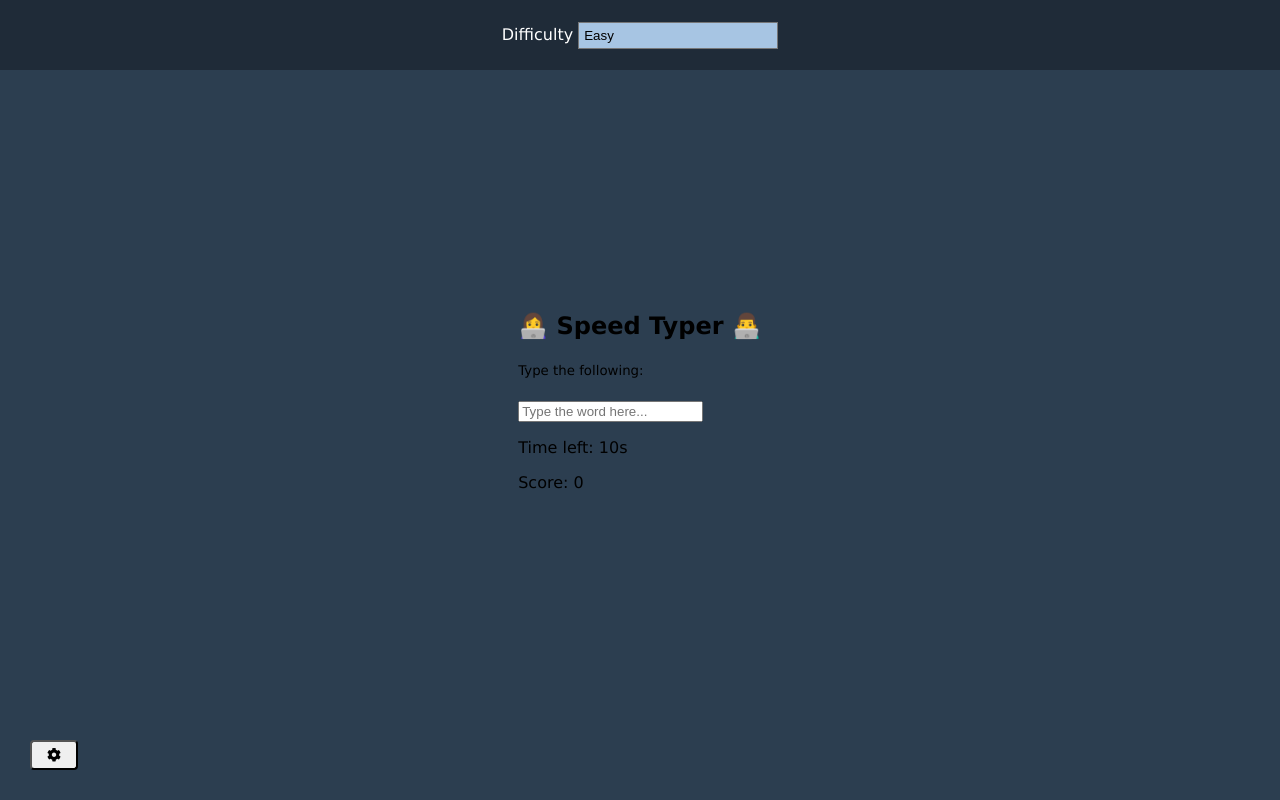
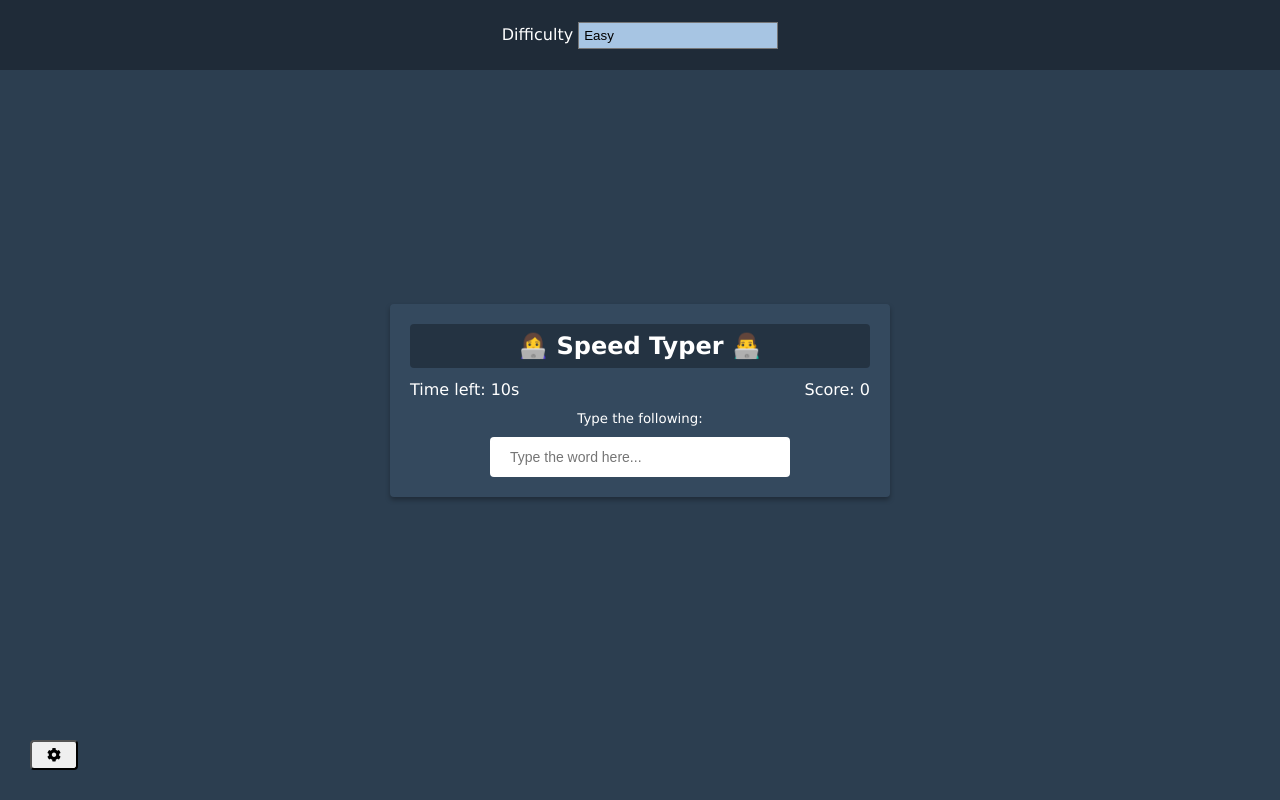
Before and after one commit to jatanassian/typing-game-js, a plain HTML site: page index.html in a window 1280 px wide. Drawn offline with Linux system fonts and the light colour scheme.

Commit message:
add styling to the game container

```diff
--- a/style.css
+++ b/style.css
@@ -57,3 +57,60 @@ select:focus, button:focus {
 .settings.hide {
   transform: translateY(-100%);
 }
+
+.container {
+  background-color: #34495e;
+  padding: 20px;
+  border-radius: 4px;
+  box-shadow: 0 3px 5px rgba(0,0,0, 0.3);
+  color: #fff;
+  position: relative;
+  text-align: center;
+  width: 500px;
+}
+
+h2 {
+  background-color: rgba(0,0,0, 0.3);
+  padding: 8px;
+  border-radius: 4px;
+  margin: 0 0 40px;
+}
+
+h1 {
+  margin: 0;
+}
+
+input {
+  border: 0;
+  border-radius: 4px;
+  font-size: 14px;
+  width: 300px;
+  padding: 12px 20px;
+  margin-top: 10px;
+}
+
+.score-container {
+  position: absolute;
+  top: 60px;
+  right: 20px;
+}
+
+.time-container {
+  position: absolute;
+  top: 60px;
+  left: 20px;
+}
+
+.end-game-container {
+  background-color: inherit;
+  display: none;
+  align-items: center;
+  justify-content: center;
+  flex-direction: column;
+  position: absolute;
+  top: 0;
+  left: 0;
+  width: 100%;
+  height: 100%;
+  z-index: 1;
+}
```
